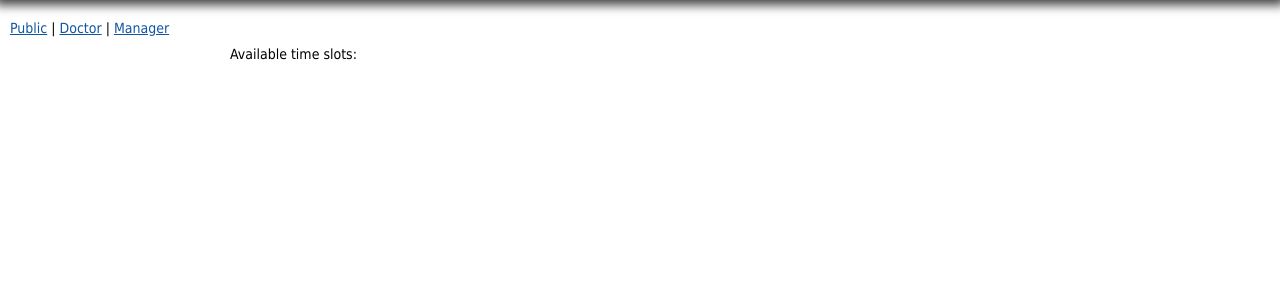
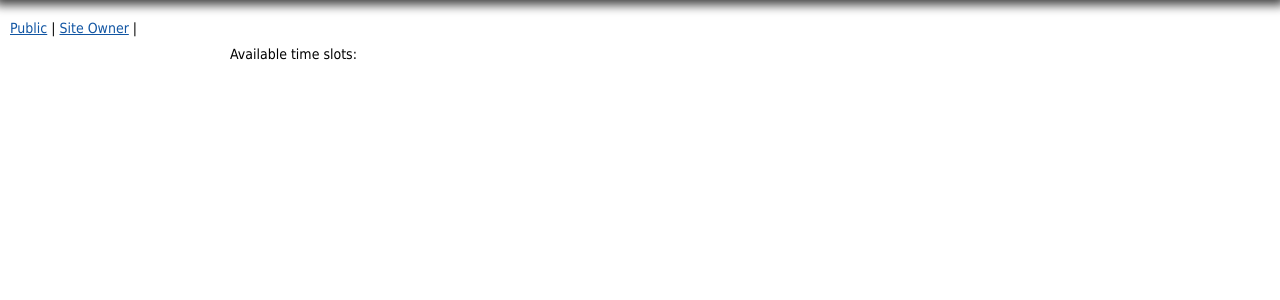
Before and after one commit to icandell/appointmentsForAll, a PHP site: page /index.php in a window 1280 px wide. Shown: the part 89-389 px from the top of the page. Run offline with PHP 8.4, Linux system fonts and the light colour scheme; some libraries are stand-ins or nearby versions.

Commit message:
Update _navigation.php

```diff
--- a/_navigation.php
+++ b/_navigation.php
@@ -1,7 +1,6 @@
             <div class="space">
                 <a href="index.php">Public</a>
                 |
-                <a href="doctor.php">Doctor</a>
+                <a href="siteOwner.php">Site Owner</a>
                 |
-                <a href="manager.php">Manager</a>
             </div>
```
